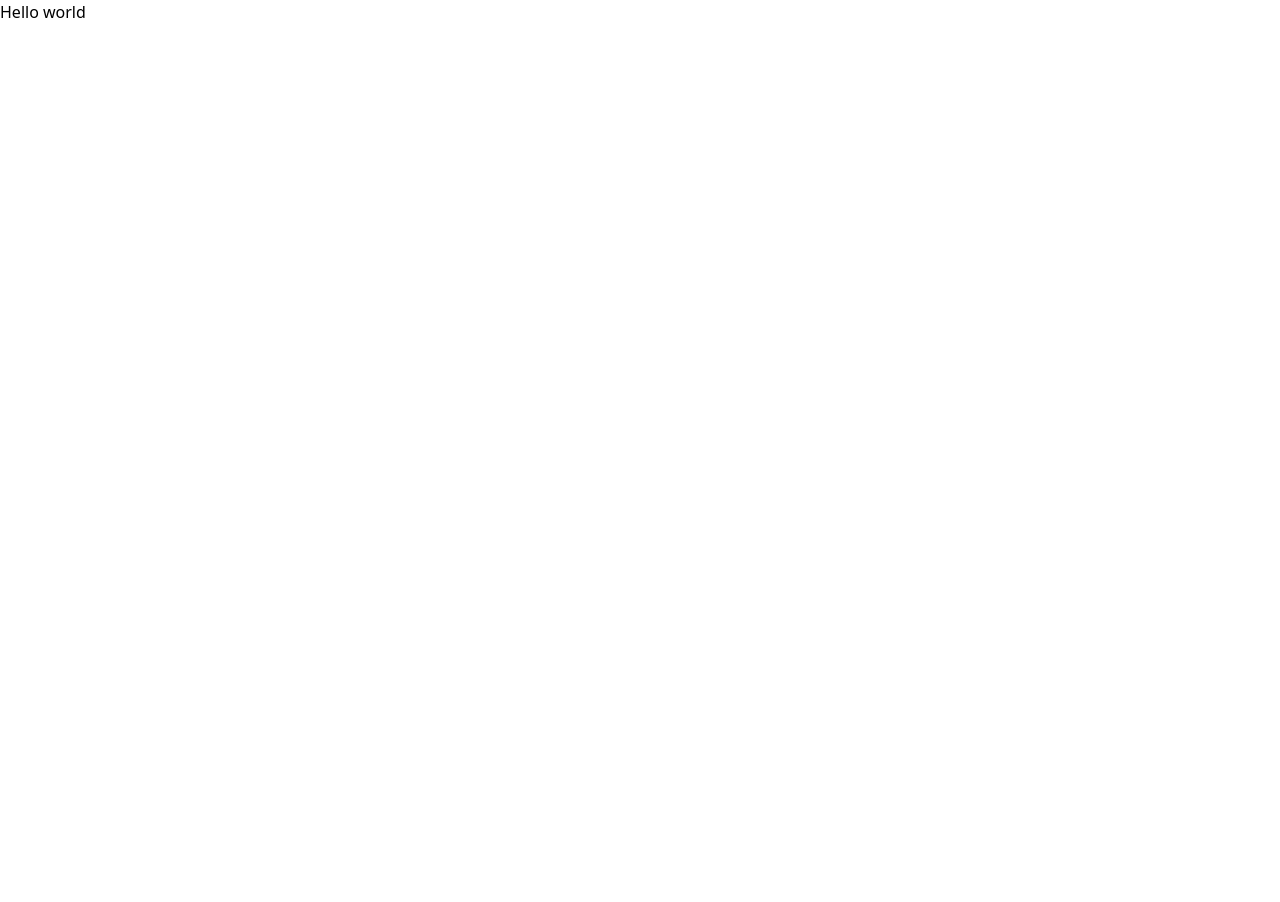
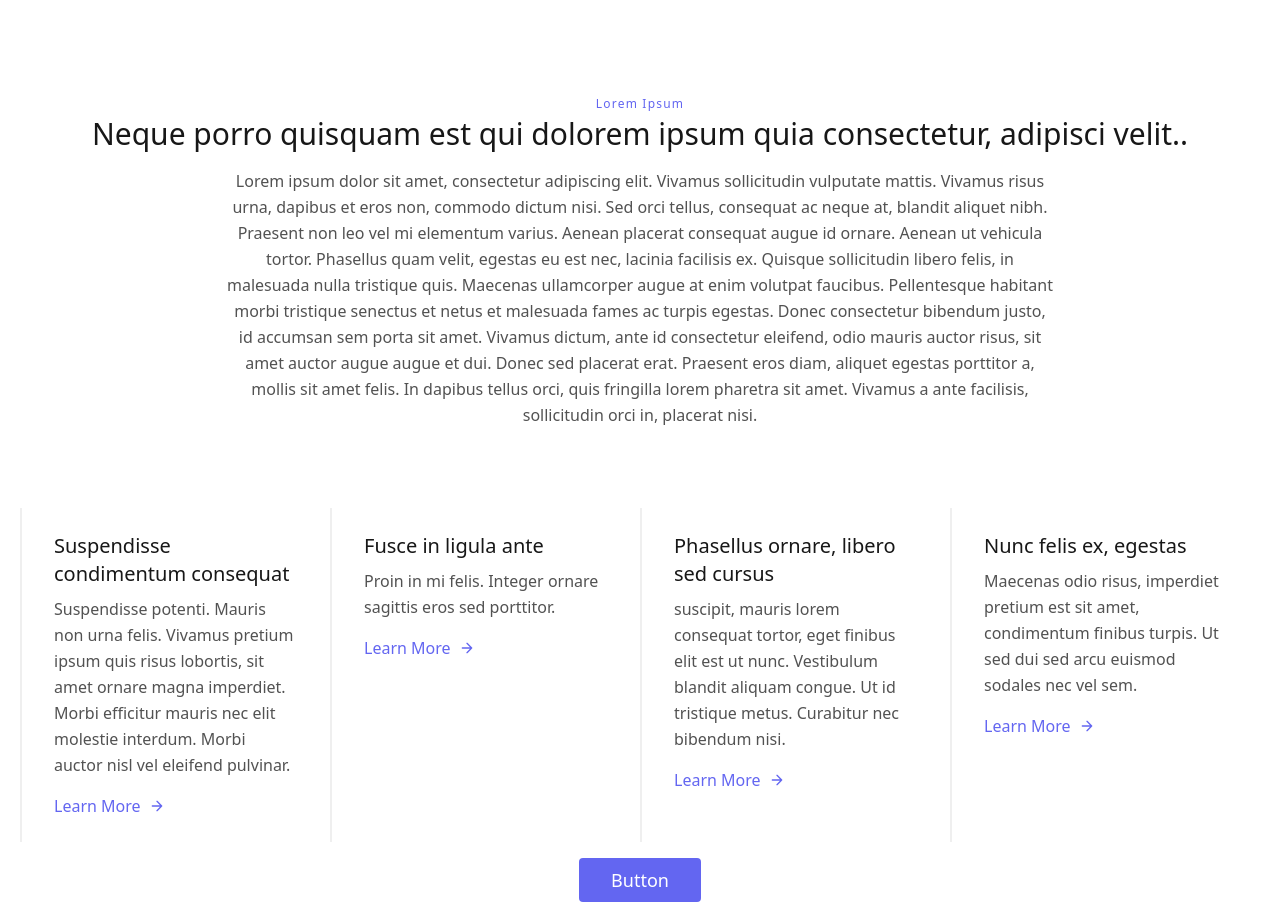
Before and after one commit to Shimin-Zhang/modal-example, a React app: page / in a window 1280 px wide. Before the commit the page ends 800 px from the top, so only its background shows below. Built offline with nearby package versions, Linux system fonts and the light colour scheme.

Commit message:
initial modal toggle

```diff
--- a/public/index.html
+++ b/public/index.html
@@ -28,6 +28,55 @@
   </head>
   <body>
     <noscript>You need to enable JavaScript to run this app.</noscript>
+    <section class="text-gray-600 body-font">
+      <div class="container px-5 pt-24 pb-4 mx-auto">
+        <div class="flex flex-col text-center w-full mb-20">
+          <h2 class="text-xs text-indigo-500 tracking-widest font-medium title-font mb-1">Lorem Ipsum</h2>
+          <h1 class="sm:text-3xl text-2xl font-medium title-font mb-4 text-gray-900">Neque porro quisquam est qui dolorem ipsum quia consectetur, adipisci velit..</h1>
+          <p class="lg:w-2/3 mx-auto leading-relaxed text-base">
+            Lorem ipsum dolor sit amet, consectetur adipiscing elit. Vivamus sollicitudin vulputate mattis. Vivamus risus urna, dapibus et eros non, commodo dictum nisi. Sed orci tellus, consequat ac neque at, blandit aliquet nibh. Praesent non leo vel mi elementum varius. Aenean placerat consequat augue id ornare. Aenean ut vehicula tortor. Phasellus quam velit, egestas eu est nec, lacinia facilisis ex. Quisque sollicitudin libero felis, in malesuada nulla tristique quis. Maecenas ullamcorper augue at enim volutpat faucibus. Pellentesque habitant morbi tristique senectus et netus et malesuada fames ac turpis egestas. Donec consectetur bibendum justo, id accumsan sem porta sit amet. Vivamus dictum, ante id consectetur eleifend, odio mauris auctor risus, sit amet auctor augue augue et dui. Donec sed placerat erat. Praesent eros diam, aliquet egestas porttitor a, mollis sit amet felis. In dapibus tellus orci, quis fringilla lorem pharetra sit amet. Vivamus a ante facilisis, sollicitudin orci in, placerat nisi.
+          </p>
+        </div>
+        <div class="flex flex-wrap">
+          <div class="xl:w-1/4 lg:w-1/2 md:w-full px-8 py-6 border-l-2 border-gray-200 border-opacity-60">
+            <h2 class="text-lg sm:text-xl text-gray-900 font-medium title-font mb-2">Suspendisse condimentum consequat</h2>
+            <p class="leading-relaxed text-base mb-4"> Suspendisse potenti. Mauris non urna felis. Vivamus pretium ipsum quis risus lobortis, sit amet ornare magna imperdiet. Morbi efficitur mauris nec elit molestie interdum. Morbi auctor nisl vel eleifend pulvinar.</p>
+            <a class="text-indigo-500 inline-flex items-center">Learn More
+              <svg fill="none" stroke="currentColor" stroke-linecap="round" stroke-linejoin="round" stroke-width="2" class="w-4 h-4 ml-2" viewBox="0 0 24 24">
+                <path d="M5 12h14M12 5l7 7-7 7"></path>
+              </svg>
+            </a>
+          </div>
+          <div class="xl:w-1/4 lg:w-1/2 md:w-full px-8 py-6 border-l-2 border-gray-200 border-opacity-60">
+            <h2 class="text-lg sm:text-xl text-gray-900 font-medium title-font mb-2">Fusce in ligula ante</h2>
+            <p class="leading-relaxed text-base mb-4">Proin in mi felis. Integer ornare sagittis eros sed porttitor.</p>
+            <a class="text-indigo-500 inline-flex items-center">Learn More
+              <svg fill="none" stroke="currentColor" stroke-linecap="round" stroke-linejoin="round" stroke-width="2" class="w-4 h-4 ml-2" viewBox="0 0 24 24">
+                <path d="M5 12h14M12 5l7 7-7 7"></path>
+              </svg>
+            </a>
+          </div>
+          <div class="xl:w-1/4 lg:w-1/2 md:w-full px-8 py-6 border-l-2 border-gray-200 border-opacity-60">
+            <h2 class="text-lg sm:text-xl text-gray-900 font-medium title-font mb-2">Phasellus ornare, libero sed cursus</h2>
+            <p class="leading-relaxed text-base mb-4">suscipit, mauris lorem consequat tortor, eget finibus elit est ut nunc. Vestibulum blandit aliquam congue. Ut id tristique metus. Curabitur nec bibendum nisi.</p>
+            <a class="text-indigo-500 inline-flex items-center">Learn More
+              <svg fill="none" stroke="currentColor" stroke-linecap="round" stroke-linejoin="round" stroke-width="2" class="w-4 h-4 ml-2" viewBox="0 0 24 24">
+                <path d="M5 12h14M12 5l7 7-7 7"></path>
+              </svg>
+            </a>
+          </div>
+          <div class="xl:w-1/4 lg:w-1/2 md:w-full px-8 py-6 border-l-2 border-gray-200 border-opacity-60">
+            <h2 class="text-lg sm:text-xl text-gray-900 font-medium title-font mb-2">Nunc felis ex, egestas</h2>
+            <p class="leading-relaxed text-base mb-4">Maecenas odio risus, imperdiet pretium est sit amet, condimentum finibus turpis. Ut sed dui sed arcu euismod sodales nec vel sem.</p>
+            <a class="text-indigo-500 inline-flex items-center">Learn More
+              <svg fill="none" stroke="currentColor" stroke-linecap="round" stroke-linejoin="round" stroke-width="2" class="w-4 h-4 ml-2" viewBox="0 0 24 24">
+                <path d="M5 12h14M12 5l7 7-7 7"></path>
+              </svg>
+            </a>
+          </div>
+        </div>
+      </div>
+    </section>
     <div id="root"></div>
     <!--
       This HTML file is a template.
--- /dev/null
+++ b/src/Container.js
@@ -0,0 +1,17 @@
+import React, { useState } from 'react';
+import Modal from './component/modal';
+
+export default function Container() {
+  const [modalOpen, setModalOpen] = useState(false);
+
+  const toggleModal= () => {
+    setModalOpen(!modalOpen);
+  };
+
+  return (
+    <>
+      <button onClick={toggleModal} className ="flex mx-auto text-white bg-indigo-500 border-0 py-2 px-8 focus:outline-none hover:bg-indigo-600 rounded text-lg">Button</button>
+      <Modal open={modalOpen} />
+    </>
+  )
+};
--- /dev/null
+++ b/src/component/modal.js
@@ -0,0 +1,11 @@
+import React from 'react';
+
+export default function Modal({ open, options, children}) {
+
+  return (
+    open &&
+    (
+      <div> Hello World </div>
+    )
+  );
+};
--- a/src/index.js
+++ b/src/index.js
@@ -1,10 +1,11 @@
 import React from 'react';
 import ReactDOM from 'react-dom';
 import './index.css';
+import Container from './Container';
 
 ReactDOM.render(
   <React.StrictMode>
-      <div> Hello world </div>
+    <Container />
   </React.StrictMode>,
   // The WP version with shortcode
   // document.getElementById('calculator-root')
```
